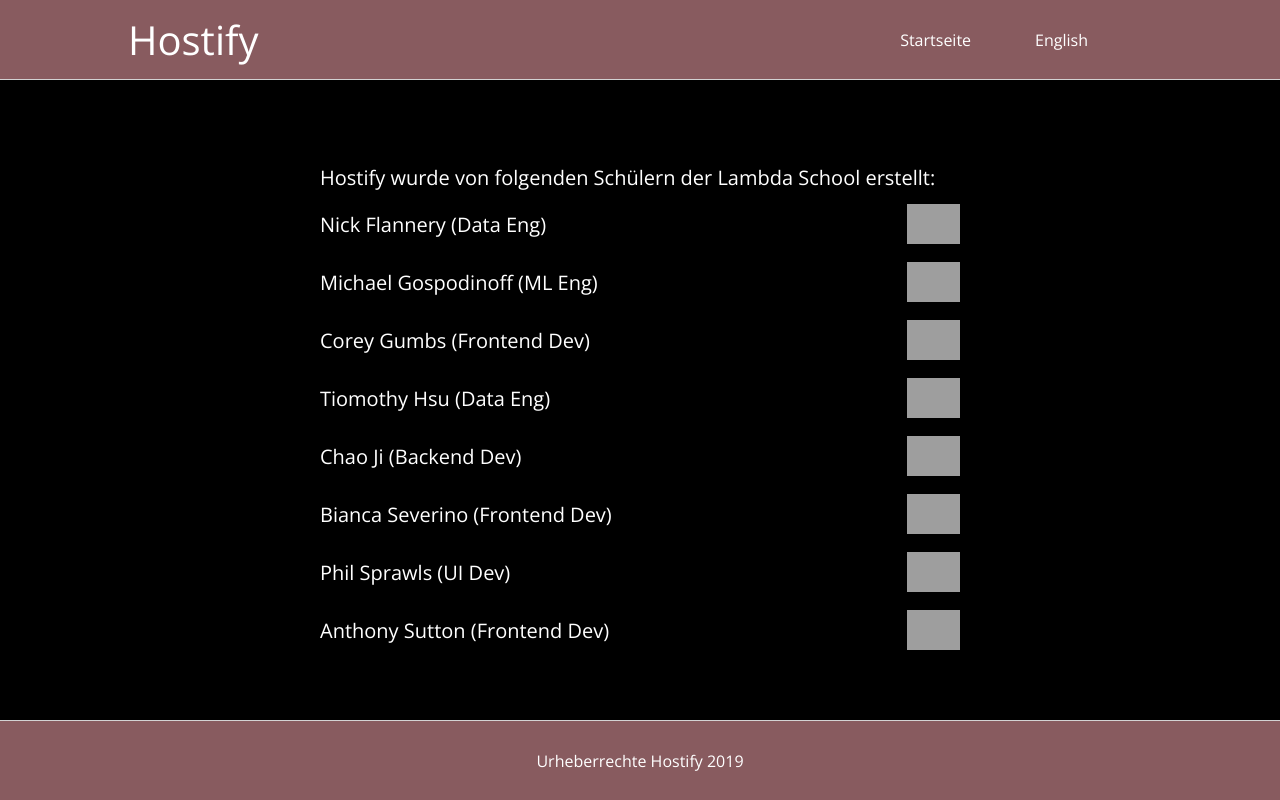
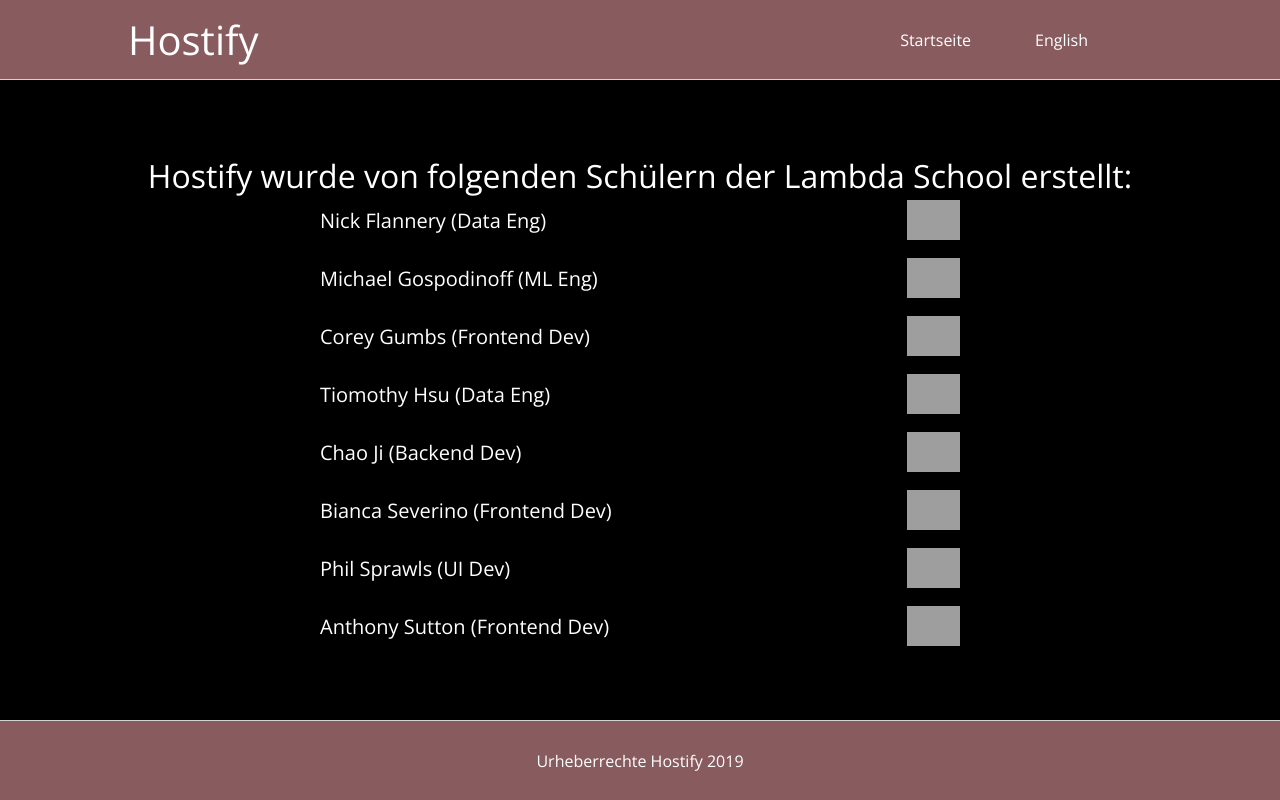
Before and after one commit to bw-airbnbprice3/user-interface, a plain HTML site: page about-german.html in a window 1280 px wide. Drawn offline with nearby package versions, Linux system fonts and the light colour scheme; grey boxes are pictures that could not be loaded.

Commit message:
Updated nav bar to remove unneeded div

```diff
--- a/about-german.html
+++ b/about-german.html
@@ -16,7 +16,6 @@
 <body>
 
     <nav>
-        <div class="nav">
         <div class="nav-left">
             <h1>Hostify</h1>
         </div>
@@ -24,12 +23,11 @@
             <a href="index-german.html">Startseite</a>
             <a href="about.html">English</a>
         </div>
-        </div>
     </nav>
 
     <div class="about">
-        <div class="about-content">
-            <h4>Hostify wurde von folgenden Schülern der Lambda School erstellt:</h4>
+        <div class="about-header">
+            <h2>Hostify wurde von folgenden Schülern der Lambda School erstellt:</h2>
         </div>
         <div class="about-content">
             <h4>Nick Flannery (Data Eng)</h4>
```
Also changed, not shown: about.html (+2 -4 lines), index-german.html (+0 -2 lines), index.html (+0 -2 lines).
